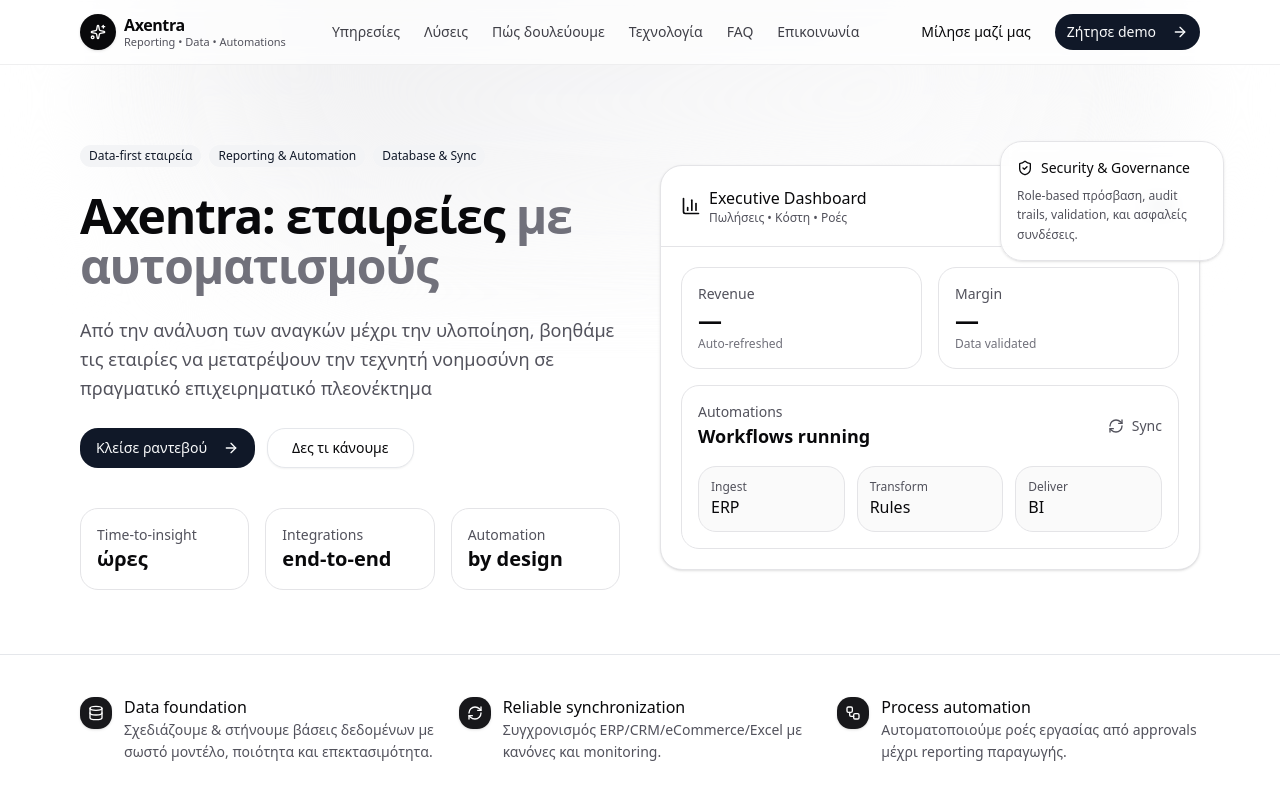
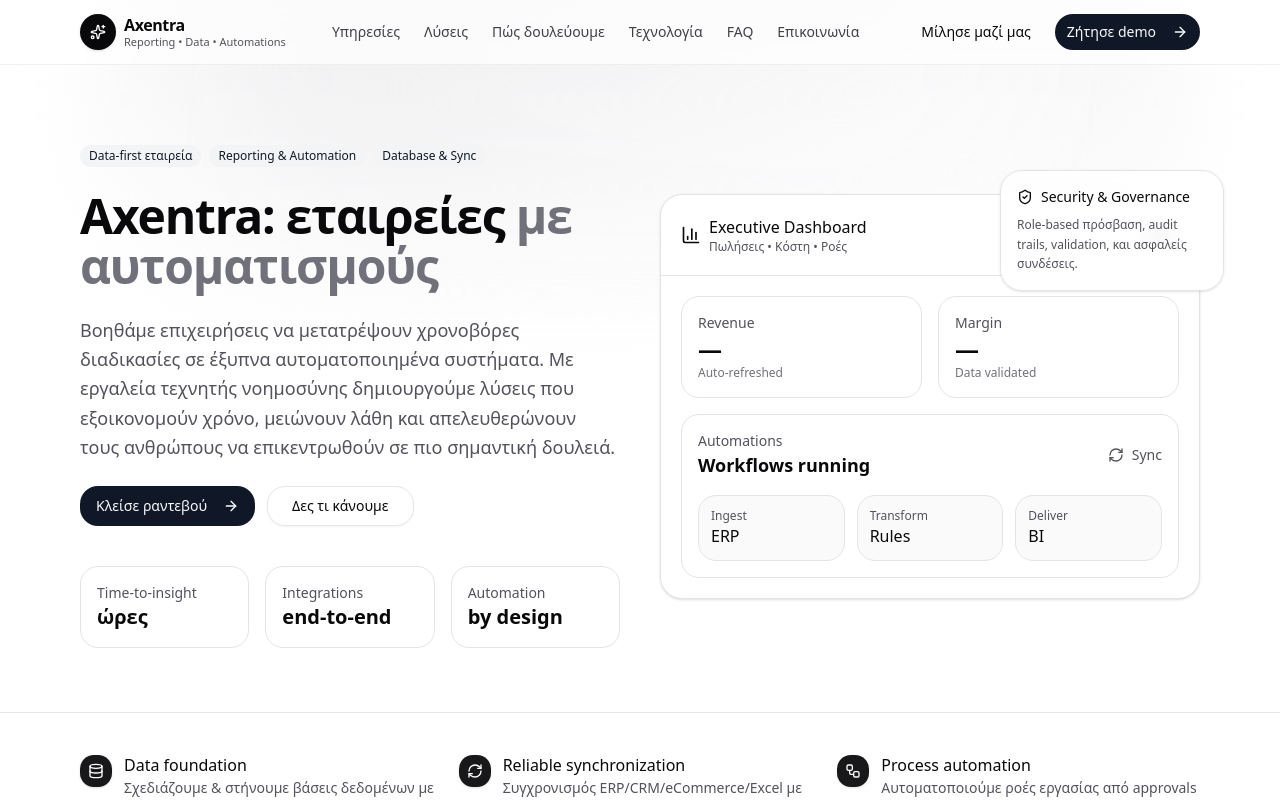
Before and after one commit to nikolaoua/axentra-site, a Next.js app: page / in a window 1280 px wide. Shown: the top 800 px of the page. Built offline with nearby package versions, Linux system fonts and the light colour scheme.

Commit message:
Revise content for automation and AI benefits
Updated the paragraph to better describe the benefits of automation and AI solutions for businesses.

```diff
--- a/app/page.tsx
+++ b/app/page.tsx
@@ -223,7 +223,9 @@ export default function AxentraSite() {
               </h1>
 
               <p className="text-zinc-600 text-lg leading-relaxed max-w-xl">
-                Από την ανάλυση των αναγκών μέχρι την υλοποίηση, βοηθάμε τις εταιρίες να μετατρέψουν την τεχνητή νοημοσύνη σε πραγματικό επιχειρηματικό πλεονέκτημα
+                  Βοηθάμε επιχειρήσεις να μετατρέψουν χρονοβόρες διαδικασίες σε έξυπνα αυτοματοποιημένα συστήματα.
+                  Με εργαλεία τεχνητής νοημοσύνης δημιουργούμε λύσεις που εξοικονομούν χρόνο,
+                  μειώνουν λάθη και απελευθερώνουν τους ανθρώπους να επικεντρωθούν σε πιο σημαντική δουλειά.
               </p>
 
               <div className="flex flex-col sm:flex-row gap-3">
```
